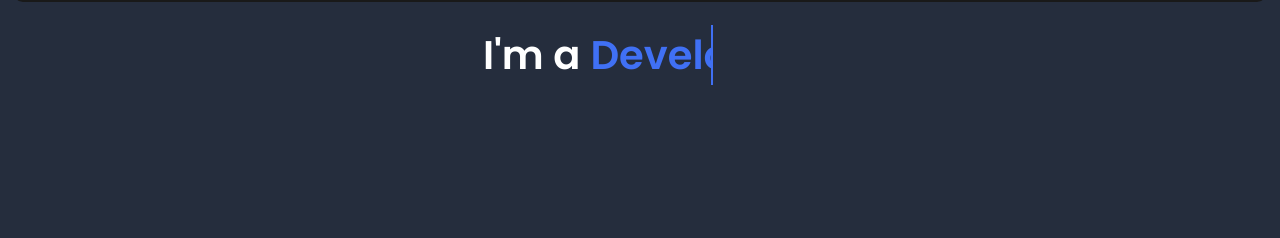
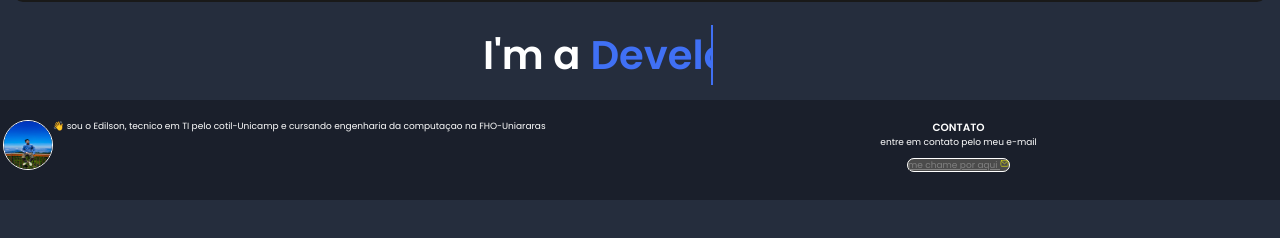
Before and after one commit to snipax/Portfolio, a plain HTML site: page index.html in a window 1280 px wide. Shown: the part 46-284 px from the top of the page. Drawn offline with nearby package versions, Linux system fonts and the light colour scheme.

Commit message:
footer
criando footer para o projeto

```diff
--- a/index.html
+++ b/index.html
@@ -35,6 +35,25 @@
         <span id="first-txt">I'm a</span>
         <span id="sec-txt">Freelancer</span>
       </div>
+          <footer>
+      <div id="footer-content">
+        <div id="footer-about">
+          <img src="assets/avatar.jpg" alt="foto de perfil" align="left">
+        </img>
+          <span>👋 sou o Edilson, tecnico em TI pelo cotil-Unicamp e cursando engenharia da computaçao na FHO-Uniararas</span>
+        </div>
+        <div id="footer-contact">
+          <h3>CONTATO</h3>
+          <span>
+            entre em contato pelo meu e-mail
+          </span></br>
+          <a href="mailto:edilson.martins.alves@gmail.com">me chame por aqui
+            <ion-icon name="mail-outline"></ion-icon>
+          </a>
+        </div>
+      </div>
+
+    </footer>
     </div>
 
     <script>
--- a/styles.css
+++ b/styles.css
@@ -141,19 +141,22 @@ body {
   border-left: 2px solid #4070f4;
   animation: animate 4s steps(12) infinite;
 }
+
 footer {
   width: 100%;
   height: 100px;
-  background-color: #141922;
+  background-color: #1a1f2b;
   color: white;
   font-size: xx-small;
   bottom: 0vh;
   padding: 20px 3px;
 }
+
 #footer-content {
   display: grid;
   grid-template-columns: 1fr 1fr;
 }
+
 #footer-about img {
   width: 50px;
   height: 50px;
@@ -164,17 +167,18 @@ footer {
   border: 1px;
   border-style: solid;
 }
+
 #footer-contact {
   text-align: center;
 }
+
 #footer-contact a {
   color: grey;
-  background-color: rgba(75, 75, 75, 0.25);
+  background-color: rgb(75, 75, 75);
   border: 1px;
   border-radius: 10px;
   border-color: white;
   border-style: solid;
-  display: inline-block;
   text-align: center;
 }
 #footer-contact ion-icon {
@@ -182,7 +186,6 @@ footer {
   justify-content: center;
   color: yellow;
   margin-top: 10px;
-  background-color: rgb(238, 54, 54);
   border-radius: 50%;
 }
 
```
